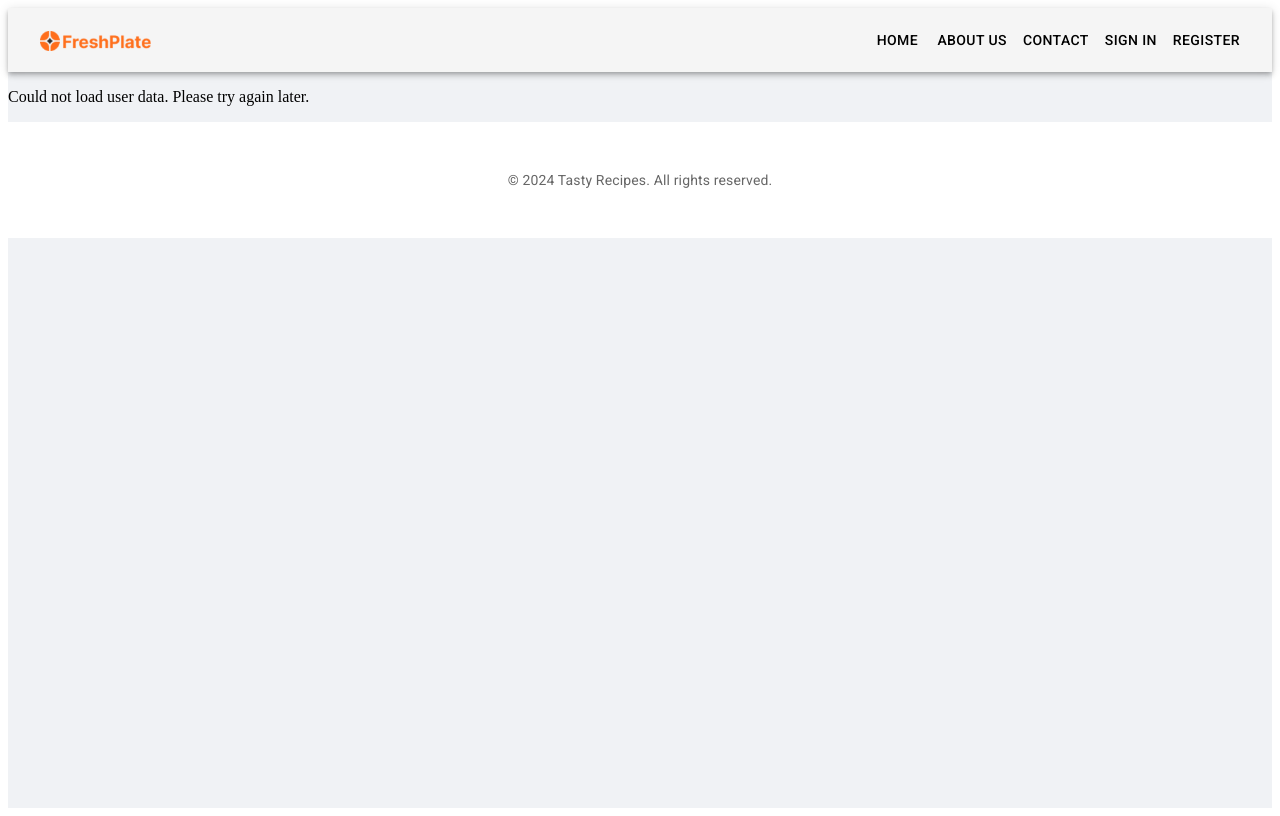
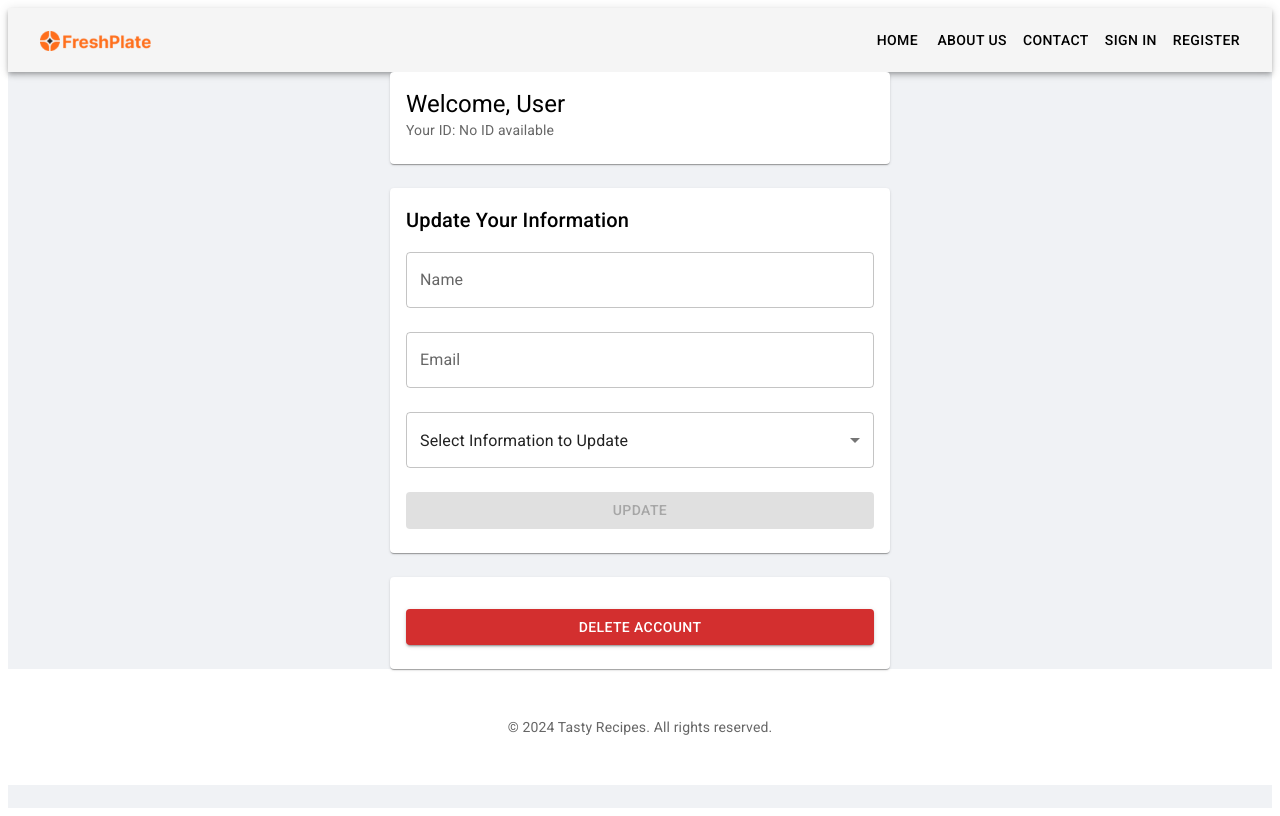
Before and after one commit to CodeBenderX/FreshPlate, a React (Vite) app in the folder FreshPlate/client/: page /account in a window 1280 px wide. Built offline with nearby package versions, Linux system fonts and the light colour scheme; no server answers.

Commit message:
UserAccount.jsx file

```diff
--- a/FreshPlate/client/user/UserAccount.jsx
+++ b/FreshPlate/client/user/UserAccount.jsx
@@ -1,194 +1,38 @@
-// import React, { useState, useEffect } from 'react';
-// import { Card, CardContent, TextField, Typography, Button, Box } from '@mui/material';
-// import { useNavigate } from 'react-router-dom';
-// import auth from '../lib/auth-helper';
-// import { read, update, remove } from './api-user.js';
-
-// const useStyles = {
-//   card: {
-//     maxWidth: 600,
-//     margin: 'auto',
-//     textAlign: 'center',
-//     marginTop: 5,
-//     paddingBottom: 2
-//   },
-//   error: {
-//     verticalAlign: 'middle'
-//   },
-//   title: {
-//     marginTop: 2,
-//     color: '#FF6E1C'
-//   },
-//   textField: {
-//     marginLeft: 1,
-//     marginRight: 1,
-//     width: 300
-//   },
-//   submit: {
-//     margin: 'auto',
-//     marginBottom: 2
-//   }
-// };
-
-// export default function MyAccount() {
-//   const [values, setValues] = useState({
-//     name: '',
-//     email: '',
-//     password: '',
-//     error: '',
-//     redirectToSignin: false,
-//     userId: '',
-//     open: false
-//   });
-
-//   const navigate = useNavigate();
-
-//   useEffect(() => {
-//     const abortController = new AbortController();
-//     const signal = abortController.signal;
-//     const jwt = auth.isAuthenticated();
-
-//     read({userId: jwt.user._id}, {t: jwt.token}, signal).then((data) => {
-//       if (data && data.error) {
-//         setValues({...values, error: data.error});
-//       } else {
-//         setValues({...values, name: data.name, email: data.email, userId: data._id});
-//       }
-//     });
-
-//     return function cleanup(){
-//       abortController.abort();
-//     }
-//   }, []);
-
-//   const handleChange = name => event => {
-//     setValues({ ...values, [name]: event.target.value });
-//   };
-
-//   const clickSubmit = () => {
-//     const jwt = auth.isAuthenticated();
-//     const user = {
-//       name: values.name || undefined,
-//       email: values.email || undefined,
-//       password: values.password || undefined
-//     };
-
-//     update({userId: jwt.user._id}, {t: jwt.token}, user).then((data) => {
-//       if (data && data.error) {
-//         setValues({...values, error: data.error});
-//       } else {
-//         setValues({...values, userId: data._id, error: '', open: true});
-//       }
-//     });
-//   };
-
-//   const deleteAccount = () => {
-//     const jwt = auth.isAuthenticated();
-//     remove({userId: jwt.user._id}, {t: jwt.token}).then((data) => {
-//       if (data && data.error) {
-//         setValues({...values, error: data.error});
-//       } else {
-//         auth.clearJWT(() => console.log('deleted'));
-//         navigate('/');
-//       }
-//     });
-//   };
-
-//   return (
-//     <Card sx={useStyles.card}>
-//       <CardContent>
-//         <Typography variant="h6" sx={useStyles.title}>
-//           My Account
-//         </Typography>
-//         <TextField
-//           id="name"
-//           label="Name"
-//           sx={useStyles.textField}
-//           value={values.name}
-//           onChange={handleChange('name')}
-//           margin="normal"
-//         />
-//         <br />
-//         <TextField
-//           id="email"
-//           type="email"
-//           label="Email"
-//           sx={useStyles.textField}
-//           value={values.email}
-//           onChange={handleChange('email')}
-//           margin="normal"
-//         />
-//         <br />
-//         <TextField
-//           id="password"
-//           type="password"
-//           label="Password"
-//           sx={useStyles.textField}
-//           value={values.password}
-//           onChange={handleChange('password')}
-//           margin="normal"
-//         />
-//         <br />
-//         {values.error && (
-//           <Typography component="p" color="error">
-//             {values.error}
-//           </Typography>
-//         )}
-//         <Box sx={{ display: 'flex', justifyContent: 'space-between', mt: 2 }}>
-//           <Button color="primary" variant="contained" onClick={clickSubmit} sx={useStyles.submit}>
-//             Update
-//           </Button>
-//           <Button color="secondary" variant="contained" onClick={deleteAccount} sx={useStyles.submit}>
-//             Delete Account
-//           </Button>
-//         </Box>
-//       </CardContent>
-//       {values.open && (
-//         <Typography component="p" color="primary">
-//           Account successfully updated.
-//         </Typography>
-//       )}
-//     </Card>
-//   );
-// }
-
-
-
-//
-
 import React, { useEffect, useState } from 'react';
 import auth from '../lib/auth-helper.js';
-import { Card, CardContent, Typography, TextField, Button, Box, CircularProgress } from '@mui/material';
+import { Card, CardContent, Typography, TextField, Button, Box, CircularProgress, FormControl, InputLabel, Select, MenuItem } from '@mui/material';
+import {read, update, remove} from './api-user.js'
 
 const UserAccount = () => {
   const [user, setUser] = useState(null); // Initialize user as null
   const [loading, setLoading] = useState(true); // Loading state for conditional rendering
   const [error, setError] = useState(null); // Error state for any fetch issues
-  const [updateData, setUpdateData] = useState({ name: '', email: '' }); // State for update form
+  const [updateData, setUpdateData] = useState({ name: '', email: '', password: '', confirmPassword: '' }); // State for update form
+  const [updateType, setUpdateType] = useState(''); // Update form selector
   const [isUpdating, setIsUpdating] = useState(false); // State to manage update button state
 
   useEffect(() => {
-    const authenticatedUser = auth.isAuthenticated();
-    if (authenticatedUser) {
-      setUser(authenticatedUser.user);
-      setLoading(false);
-    } else {
-      async function fetchUserData() {
+    const fetchUserData = async () => {
+      const jwt = auth.isAuthenticated()
+      if (jwt) {
         try {
-          const response = await fetch('/api/user');
-          if (!response.ok) throw new Error('Failed to fetch user data');
-          const data = await response.json();
-          setUser(data);
-        } catch (error) {
-          console.error("Error fetching user data:", error);
-          setError("Could not load user data. Please try again later.");
+          const data = await read({ userId: jwt.user._id }, { t: jwt.token })
+          setUser(data)
+        } catch (err) {
+          console.error("Error fetching user data:", err)
+          setError("Could not load user data. Please try again later.")
         } finally {
-          setLoading(false);
+          setLoading(false)
         }
+      } else {
+        setLoading(false)
       }
-      fetchUserData();
     }
-  }, []);
+    fetchUserData()
+  }, [])
+
+
+
 
   // Handle update form changes
   const handleChange = (e) => {
@@ -203,52 +47,78 @@ const UserAccount = () => {
     e.preventDefault();
 
     // Validate the update data
-    if (!updateData.name || !updateData.email) {
-      alert("Name and email are required.");
+    if (updateType === 'name' && !updateData.name) {
+      alert("Name is required.");
       return;
+    }
+    if (updateType === 'email' && !updateData.email) {
+      alert("Email is required.");
+      return;
+    }
+    if (updateType === 'password') {
+      if (!updateData.password || !updateData.confirmPassword) {
+        alert("Both password fields are required.");
+        return;
+      }
+      if (updateData.password !== updateData.confirmPassword) {
+        alert("Passwords do not match.");
+        return;
+      }
     }
 
     setIsUpdating(true); // Disable the button during update
+    const jwt = auth.isAuthenticated()
     try {
-      const response = await fetch('/api/user/update', {
-        method: 'PUT',
-        headers: {
-          'Content-Type': 'application/json',
-        },
-        body: JSON.stringify(updateData),
-      });
+      let updatedUser
+      if (updateType === 'password') {
+        updatedUser = await update(
+          { userId: jwt.user._id },
+          { t: jwt.token },
+          { password: updateData.password }
+        )
+      } else {
+        updatedUser = await update(
+          { userId: jwt.user._id },
+          { t: jwt.token },
+          { [updateType]: updateData[updateType] }
+        )
+      }
+      setUser(updatedUser)
+      setUpdateData({ name: '', email: '', password: '', confirmPassword: '' })
+      setUpdateType('') // Reset the selection
 
-      if (!response.ok) throw new Error('Failed to update user data');
-      const updatedUser = await response.json();
-      setUser(updatedUser); // Update the user state with new data
-      setUpdateData({ name: '', email: '' }); // Reset the update form
-      alert('User updated successfully');
-    } catch (error) {
-      console.error("Error updating user data:", error);
-      setError("Could not update user data. Please try again later.");
+      if (updateType === 'password') {
+        alert('Password updated successfully. Please log in again.')
+        auth.clearJWT(() => {
+          window.location.href = '/signin' // Redirect to login page
+        })
+      } else {
+        alert('User updated successfully')
+      }
+
+    } catch (err) {
+      console.error("Error updating user data:", err)
+      setError("Could not update user data. Please try again later.")
     } finally {
-      setIsUpdating(false); // Re-enable the button after update
+      setIsUpdating(false)
     }
-  };
+  }
 
   // Handle deleting the user
   const handleDelete = async () => {
-    const confirmDelete = window.confirm('Are you sure you want to delete your account? This action cannot be undone.');
+    const confirmDelete = window.confirm('Are you sure you want to delete your account? This action cannot be undone.')
     if (confirmDelete) {
+      const jwt = auth.isAuthenticated()
       try {
-        const response = await fetch('/api/user/delete', {
-          method: 'DELETE',
-        });
-
-        if (!response.ok) throw new Error('Failed to delete user data');
-        setUser(null); // Clear user data from state
-        alert('User account deleted successfully');
+        await remove({ userId: jwt.user._id }, { t: jwt.token })
+        setUser(null)
+        alert('User account deleted successfully')
         auth.clearJWT(() => {
-          window.location.href = '/'; // Redirect to homepage after logout
-        });
+          window.location.href = '/'
+        })
       } catch (error) {
-        console.error("Error deleting user data:", error);
-        setError("Could not delete user data. Please try again later.");
+        console.error("Error deleting user data:", error)
+        setError("Could not delete user data. Please try again later.")
       }
     }
   };
@@ -278,7 +148,91 @@ const UserAccount = () => {
       <Card sx={{ maxWidth: 500, width: '100%' }}>
         <CardContent>
           <Typography variant="h6">Update Your Information</Typography>
-          <form onSubmit={handleUpdate}>
+          <TextField
+              fullWidth
+              label="Name"
+              name="name"
+              value={user?.name || ''}
+              margin="normal"
+            />
+            <TextField
+              fullWidth
+              label="Email"
+              name="email"
+              type="email"
+              value={user?.email || ''}
+              margin="normal"
+            />
+          <FormControl fullWidth margin="normal">
+      <Select
+        labelId="update-type-label"
+        value={updateType}
+        onChange={(e) => setUpdateType(e.target.value)}
+        fullWidth
+        displayEmpty
+      >
+        <MenuItem value="">Select Information to Update</MenuItem>
+        <MenuItem value="name">Name</MenuItem>
+        <MenuItem value="email">Email</MenuItem>
+        <MenuItem value="password">Password</MenuItem>
+      </Select>
+    </FormControl>
+    {updateType === 'name' && (
+      <TextField
+        fullWidth
+        label="Name"
+        name="name"
+        value={updateData.name}
+        onChange={handleChange}
+        margin="normal"
+      />
+    )}
+    {updateType === 'email' && (
+      <TextField
+        fullWidth
+        label="Email"
+        name="email"
+        type="email"
+        value={updateData.email}
+        onChange={handleChange}
+        margin="normal"
+      />
+    )}
+    {updateType === 'password' && (
+      <>
+        <TextField
+          fullWidth
+          label="New Password"
+          name="password"
+          type="password"
+          value={updateData.password}
+          onChange={handleChange}
+          margin="normal"
+        />
+        <TextField
+          fullWidth
+          label="Confirm Password"
+          name="confirmPassword"
+          type="password"
+          value={updateData.confirmPassword}
+          onChange={handleChange}
+          margin="normal"
+        />
+      </>
+    )}
+
+    {/* Update Button */}
+    <Button
+      variant="contained"
+      onClick={handleUpdate}
+      fullWidth
+      disabled={isUpdating || !updateType}
+      sx={{ marginTop: 2 }}
+    >
+      {/* Update */}
+      {isUpdating ? 'Updating...' : 'Update'}
+    </Button>
+          {/* <form onSubmit={handleUpdate}>
             <TextField
               fullWidth
               label="Name"
@@ -305,7 +259,75 @@ const UserAccount = () => {
             >
               {isUpdating ? 'Updating...' : 'Update'}
             </Button>
-          </form>
+          </form> */}
+          {/* <FormControl fullWidth margin="normal">
+            <InputLabel id="update-type-label">Select Information to Update</InputLabel>
+            <Select
+              labelId="update-type-label"
+              value={updateType}
+              onChange={handleUpdateTypeChange}
+              fullWidth
+            >
+              <MenuItem value="name">Name</MenuItem>
+              <MenuItem value="email">Email</MenuItem>
+              <MenuItem value="password">Password</MenuItem>
+            </Select>
+          </FormControl>
+
+          <form onSubmit={handleUpdate}>
+            {updateType === 'name' && (
+              <TextField
+                fullWidth
+                label="New Name"
+                name="name"
+                value={updateData.name}
+                onChange={handleChange}
+                margin="normal"
+              />
+            )}
+            {updateType === 'email' && (
+              <TextField
+                fullWidth
+                label="New Email"
+                name="email"
+                type="email"
+                value={updateData.email}
+                onChange={handleChange}
+                margin="normal"
+              />
+            )}
+            {updateType === 'password' && (
+              <>
+                <TextField
+                  fullWidth
+                  label="New Password"
+                  name="newPassword"
+                  type="password"
+                  value={updateData.newPassword}
+                  onChange={handleChange}
+                  margin="normal"
+                />
+                <TextField
+                  fullWidth
+                  label="Confirm Password"
+                  name="confirmPassword"
+                  type="password"
+                  value={updateData.confirmPassword}
+                  onChange={handleChange}
+                  margin="normal"
+                />
+              </>
+            )}
+            <Button
+              variant="contained"
+              type="submit"
+              fullWidth
+              disabled={isUpdating || !updateType}
+              sx={{ marginTop: 2 }}
+            >
+              {isUpdating ? 'Updating...' : 'Update'}
+            </Button>
+          </form> */}
         </CardContent>
       </Card>
 
```
